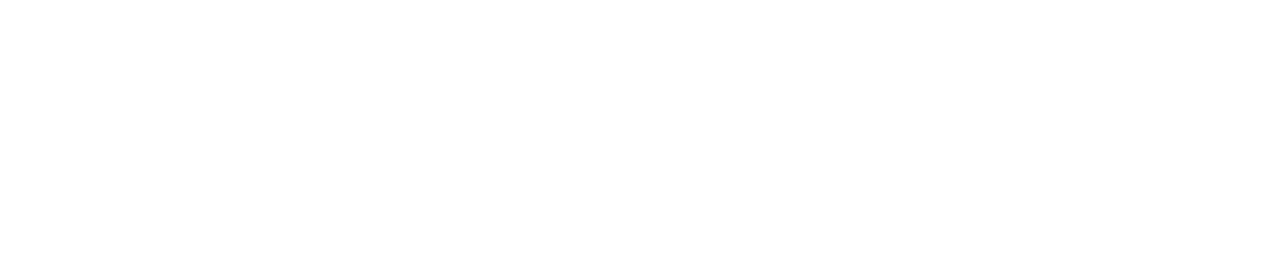
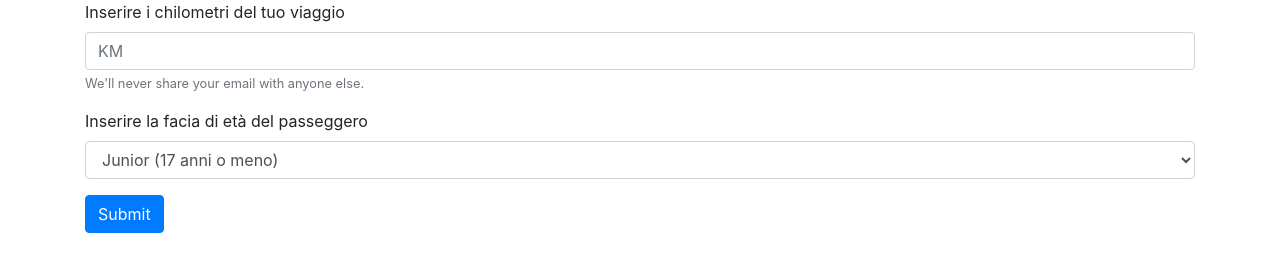
Before and after one commit to EnricoGenovese/js-biglietto-treno-form, a plain HTML site: page index.html in a window 1280 px wide. Drawn offline with nearby package versions, Linux system fonts and the light colour scheme; files that its build step writes are made by us from their sources.

Commit message:
add form and button to html; add variables and formula to js;

```diff
--- a/index.html
+++ b/index.html
@@ -4,15 +4,35 @@
 <head>
     <meta charset="UTF-8">
     <meta name="viewport" content="width=device-width, initial-scale=1.0">
-    <link rel="stylesheet" href="https://cdnjs.cloudflare.com/ajax/libs/font-awesome/6.6.0/css/all.min.css"integrity="sha512-Kc323vGBEqzTmouAECnVceyQqyqdsSiqLQISBL29aUW4U/M7pSPA/gEUZQqv1cwx4OnYxTxve5UMg5GT6L4JJg=="crossorigin="anonymous" referrerpolicy="no-referrer">
-    <link rel="stylesheet" href="https://cdn.jsdelivr.net/npm/bootstrap@4.3.1/dist/css/bootstrap.min.css"integrity="sha384-ggOyR0iXCbMQv3Xipma34MD+dH/1fQ784/j6cY/iJTQUOhcWr7x9JvoRxT2MZw1T" crossorigin="anonymous">
+    <link rel="stylesheet" href="https://cdnjs.cloudflare.com/ajax/libs/font-awesome/6.6.0/css/all.min.css"
+        integrity="sha512-Kc323vGBEqzTmouAECnVceyQqyqdsSiqLQISBL29aUW4U/M7pSPA/gEUZQqv1cwx4OnYxTxve5UMg5GT6L4JJg=="
+        crossorigin="anonymous" referrerpolicy="no-referrer">
+    <link rel="stylesheet" href="https://cdn.jsdelivr.net/npm/bootstrap@4.3.1/dist/css/bootstrap.min.css"
+        integrity="sha384-ggOyR0iXCbMQv3Xipma34MD+dH/1fQ784/j6cY/iJTQUOhcWr7x9JvoRxT2MZw1T" crossorigin="anonymous">
     <link rel="stylesheet" href="./style/style.css">
     <title>Interazioni DOM</title>
 </head>
 
 <body>
-
-
+    <div class="container">
+        <form class="">
+            <div class="form-group">
+                <label for="distance">Inserire i chilometri del tuo viaggio</label>
+                <input type="number" class="form-control" id="distance" placeholder="KM">
+                <small id="emailHelp" class="form-text text-muted">We'll never share your email with anyone
+                    else.</small>
+            </div>
+            <div class="form-group">
+                <label for="age">Inserire la facia di età del passeggero</label>
+                <select class="form-control" id="age" placeholder="Età del passeggero">
+                    <option id="junior">Junior (17 anni o meno)</option>
+                    <option id="standard">Adulto</option>
+                    <option id="senior">Senior (65 anni o più)</option>
+                  </select>
+            </div>
+            <button type="submit" class="btn btn-primary">Submit</button>
+        </form>
+    </div>
 
 
 
--- a/script/script.js
+++ b/script/script.js
@@ -12,3 +12,49 @@ console.clear();
 // - il prezzo del biglietto è definito in base ai km (0.21 € al km)
 // - va applicato uno sconto del 20% per i minorenni
 // - va applicato uno sconto del 40% per gli over 65.
+
+// MILESTONE 1:
+// Iniziamo implementando il programma senza alcuna estetica:
+// usando esclusivamente due input e un bottone (non stilizzati),
+// realizziamo le specifiche scritte sopra.
+// La risposta finale (o output) sarà anch’essa da scrivere in console.
+
+
+// 1 - Programma che chiede distanza in chilometri ed età al passeggero
+
+// Variabili calcolo prezzo del biglietto
+
+const pricePerKm = 0.21;
+
+const juniorDiscount = 20;  // percentage
+const maxJuniorAge = 17;    // max age; needs <=
+
+const seniorDiscount = 40;  // percentage
+const minSeniorAge = 65;    // min age; needs >=
+
+let ticketKm;
+let userAge;
+
+let ticketPrice = ticketKm * pricePerKm;
+
+// Calcolo del prezzo del biglietto
+
+// if (!isNaN(userAge) && !isNaN(ticketKm)) {
+//     if (userAge <= maxJuniorAge) {
+//         ticketPrice -= (ticketPrice * juniorDiscount) / 100;
+//         //
+//         console.log(`Applicazione sconto junior del ${juniorDiscount}%.`);
+//         console.log(`Il prezzo del tuo biglietto scontato è: ${ticketPrice.toFixed(2)}€.`);
+//         //
+//     } else if (userAge >= minSeniorAge) {
+//         ticketPrice -= (ticketPrice * seniorDiscount) / 100;
+//         //
+//         console.log(`Applicazione sconto senior del ${seniorDiscount}%.`);
+//         console.log(`Il prezzo del tuo biglietto scontato è: ${ticketPrice.toFixed(2)}€.`);
+//         //
+//     } else {
+//         console.log(`Il prezzo del tuo biglietto è: ${ticketPrice.toFixed(2)}€.`);
+//     }
+// } else {
+//     alert("Inserisci valori validi");
+// }
```
